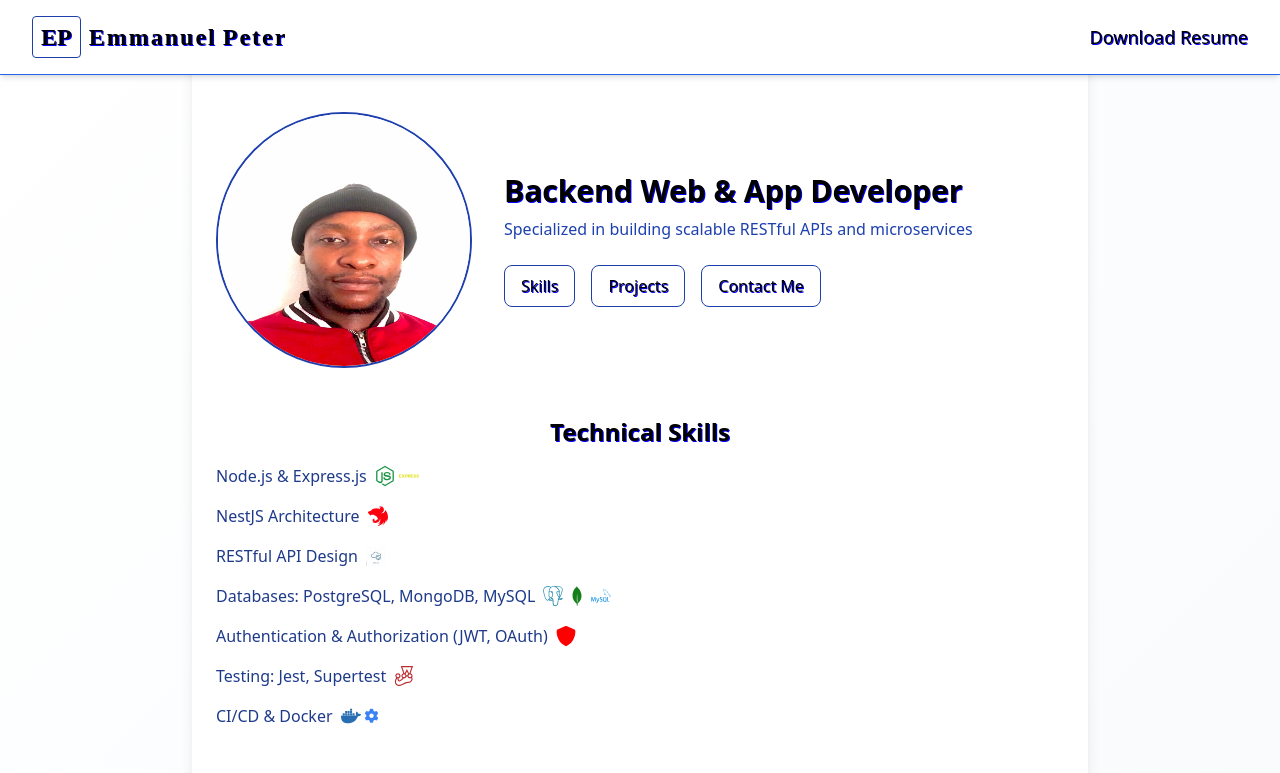
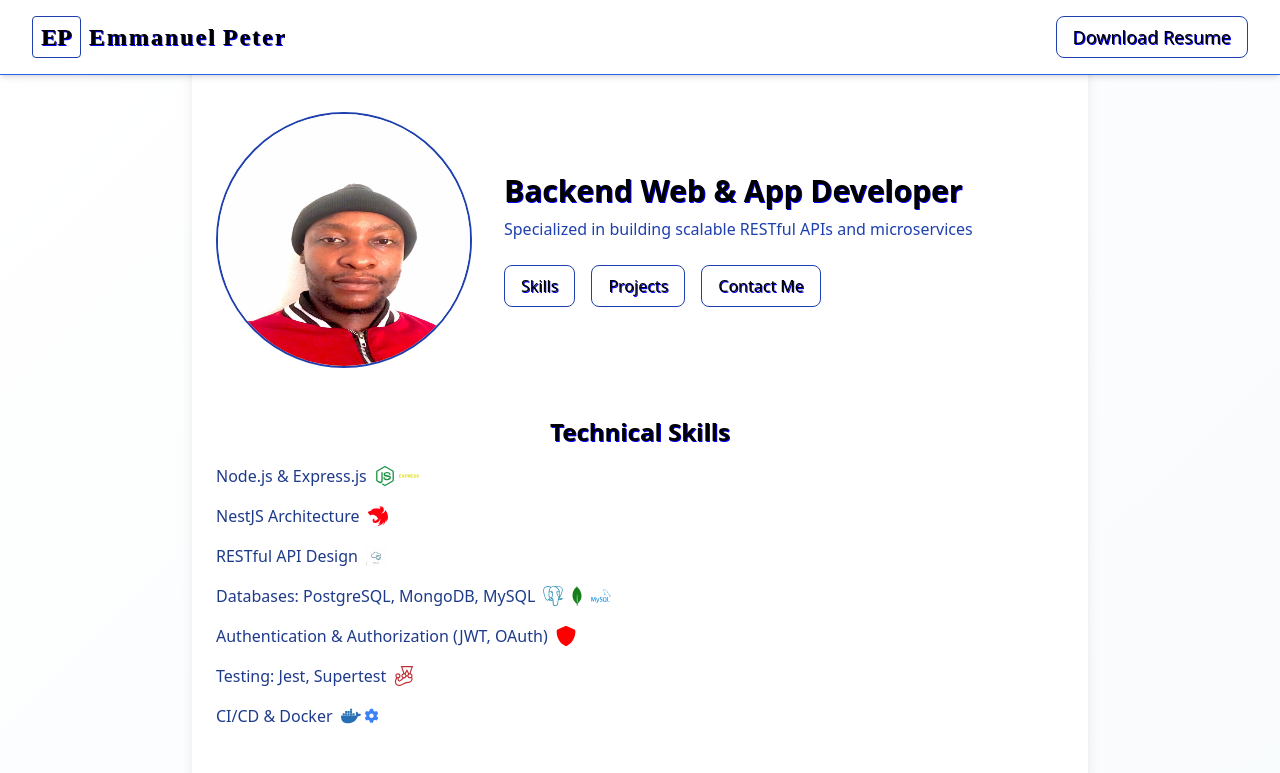
Before and after one commit to jordanpet/my_portfolio, a website: page index.html in a window 1280 px wide. Shown: the top 773 px of the page. Drawn offline with nearby package versions, Linux system fonts and the light colour scheme.

Commit message:
Update resume link and remove old resume file

```diff
--- a/index.html
+++ b/index.html
@@ -68,12 +68,11 @@
 
         <!-- Download Resume -->
         <div class="ml-2">
-            <a href="/src/portfolio/emmanuel_Peter_Resume.pdf" download class="text-xs sm:text-base md:text-lg font-medium dual-color hover:underline whitespace-nowrap">
+            <a href="/src/portfolio/Emmanuel_Godwin.pdf" download class="text-xs sm:text-base md:text-lg font-medium px-4 py-2 border border-blue-800 rounded-lg dual-color hover:bg-blue-800 hover:text-white transition-colors duration-300">
                 Download Resume
             </a>
         </div>
     </header>
-
 
     <!-- Main -->
     <main class="pt-24 pb-16 px-4 sm:px-6 max-w-4xl mx-auto bg-white shadow-lg rounded-xl mt-4">
```
Also changed, not shown: src/img/certificateof completion.jpg (added), 4 other files.
